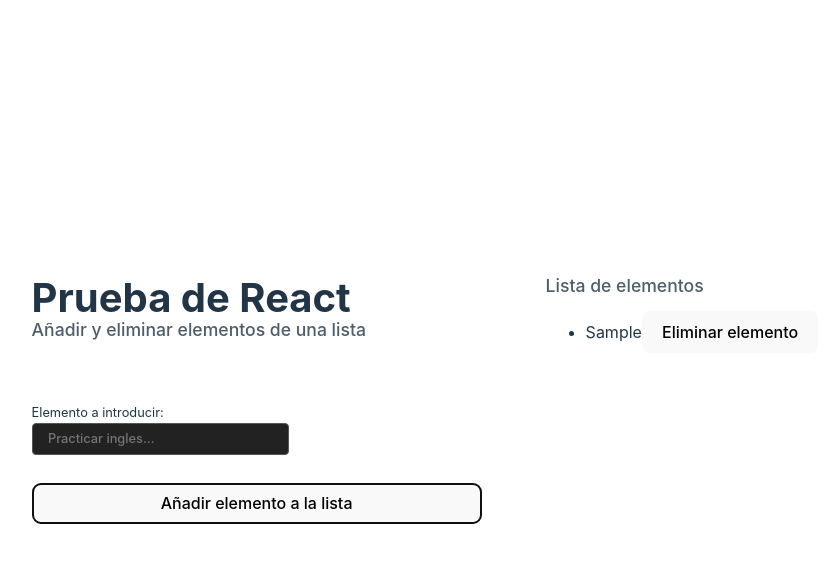
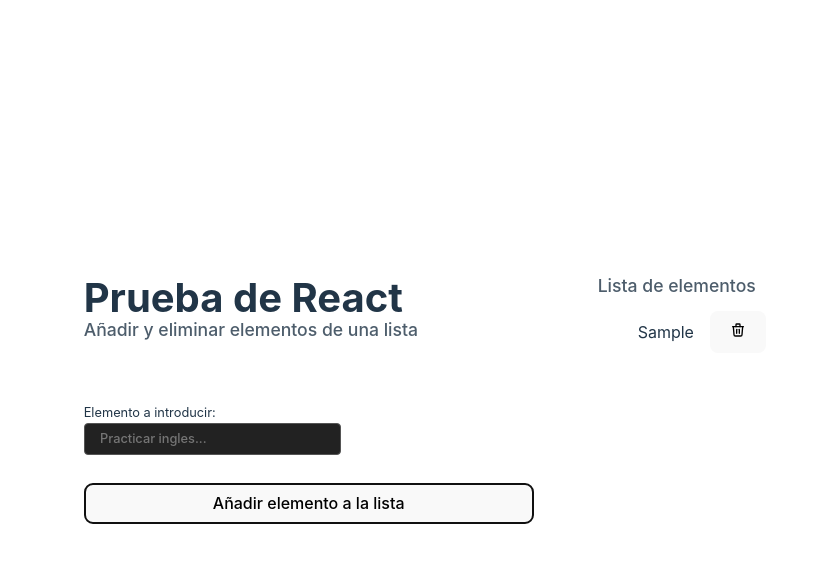
Before and after one commit to AdrianGerman/test-exercises, a React (Vite) app in the folder list-items-react/: page / in a window 1280 px wide. Both pictures are taken after typing "Sample" into the empty fields and a click on the button "Añadir elemento a la lista". Shown: the top 562 px of the page, without its empty margins (215-1044 px from the left). Built offline with nearby package versions, Linux system fonts and the light colour scheme.

Commit message:
some styles

```diff
--- /dev/null
+++ b/list-items-react/src/components/Item.css
@@ -0,0 +1,7 @@
+.list-items {
+  display: flex;
+  gap: 1rem;
+  margin-top: 1rem;
+  justify-content: start;
+  align-items: center;
+}
--- a/list-items-react/src/components/Item.tsx
+++ b/list-items-react/src/components/Item.tsx
@@ -1,3 +1,5 @@
+import "./Item.css"
+
 export function Item({
   text,
   handleClick
@@ -6,9 +8,27 @@
   handleClick: () => void
 }) {
   return (
-    <li>
+    <li className="list-items">
       {text}
-      <button onClick={handleClick}>Eliminar elemento</button>
+      <button onClick={handleClick}>
+        <svg
+          width="16"
+          height="16"
+          viewBox="0 0 24 24"
+          fill="none"
+          stroke="currentColor"
+          stroke-width="2"
+          stroke-linecap="round"
+          stroke-linejoin="round"
+        >
+          <path stroke="none" d="M0 0h24v24H0z" fill="none" />
+          <path d="M4 7l16 0" />
+          <path d="M10 11l0 6" />
+          <path d="M14 11l0 6" />
+          <path d="M5 7l1 12a2 2 0 0 0 2 2h8a2 2 0 0 0 2 -2l1 -12" />
+          <path d="M9 7v-3a1 1 0 0 1 1 -1h4a1 1 0 0 1 1 1v3" />
+        </svg>
+      </button>
     </li>
   )
 }
```
